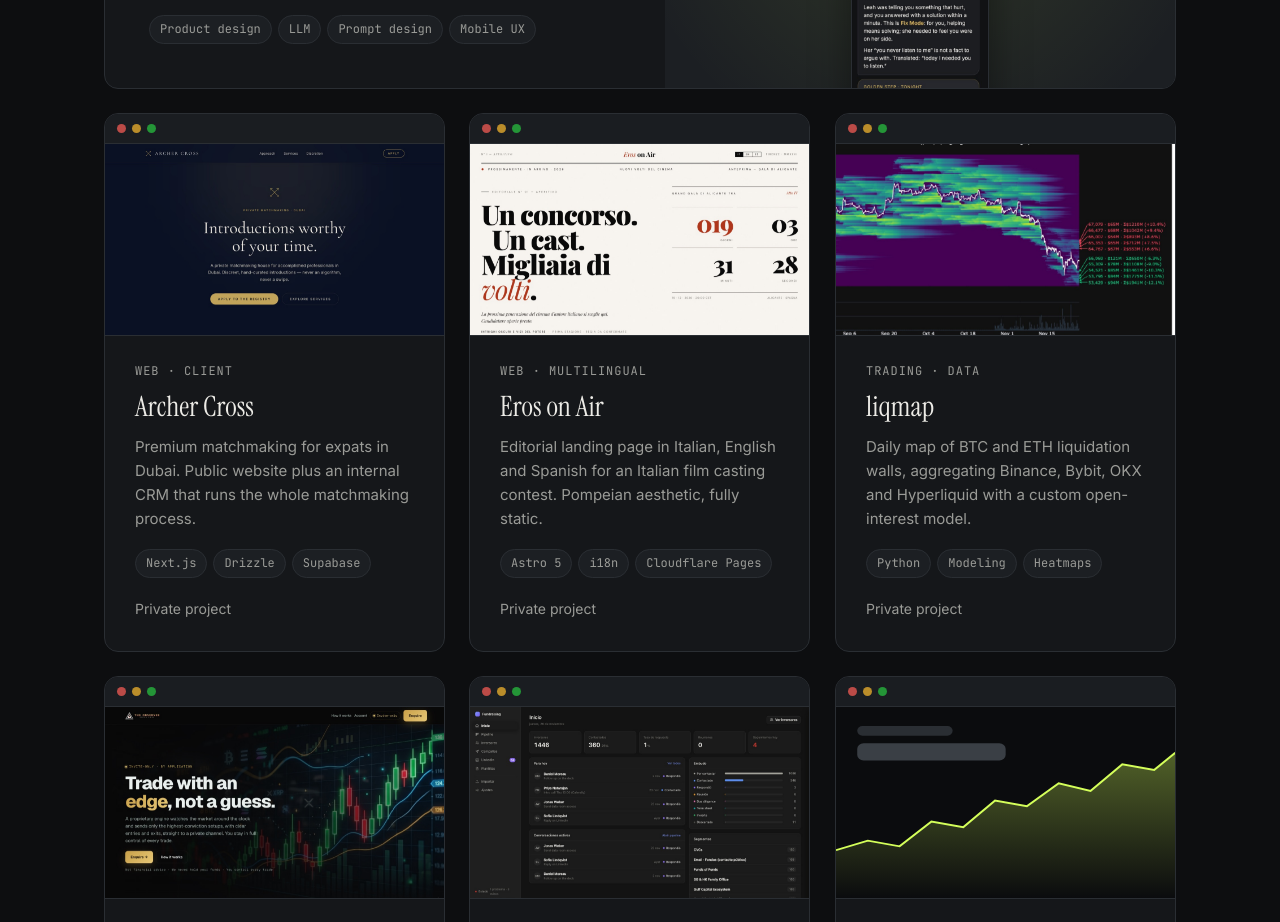
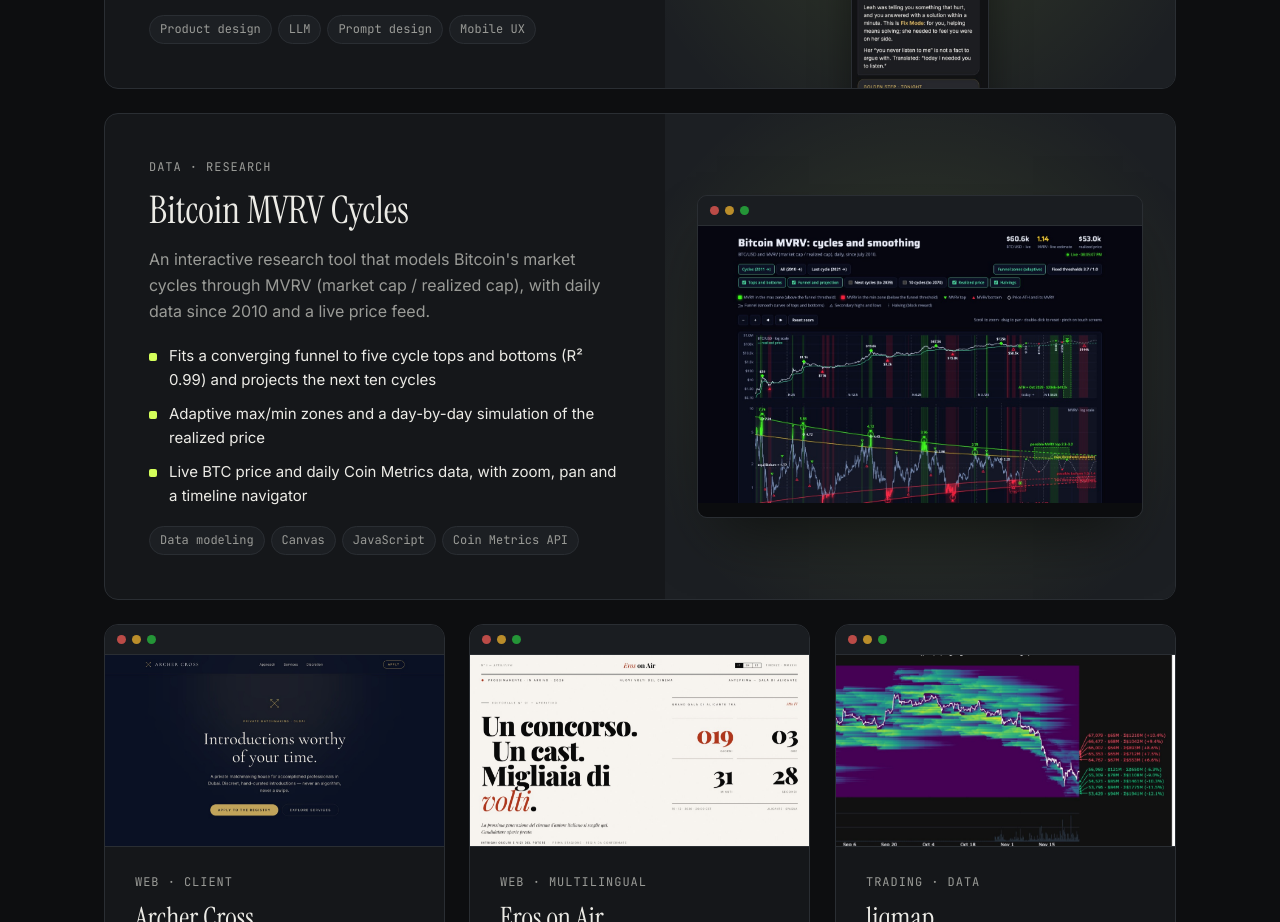
Before and after one commit to cvicportfolio/cvicportfolio.github.io, a plain HTML site: page index.html in a window 1280 px wide. Shown: the part 3198-4120 px from the top of the page. Drawn offline with Linux system fonts and the light colour scheme.

Commit message:
feat: add Bitcoin MVRV Cycles project
Co-Authored-By: Claude Sonnet 5.5 <noreply@anthropic.com>

```diff
--- a/effects.css
+++ b/effects.css
@@ -137,6 +137,10 @@
 .shot-svg svg { width: 100%; height: 100%; display: block; }
 .card-shot { margin: -30px -30px 26px; border-bottom: 1px solid var(--line); }
 .card:hover .shot img { scale: 1.05; }
+.visual-shot { display: flex; align-items: center; padding: 32px; }
+.framed { position: relative; z-index: 1; width: 100%; border: 1px solid var(--line); border-radius: 10px; overflow: hidden; box-shadow: 0 30px 60px -20px rgba(0,0,0,.6); transition: transform .5s cubic-bezier(.2,.8,.2,1); }
+.framed .shot { aspect-ratio: 16 / 10.5; }
+.featured:hover .framed { transform: translateY(-4px) scale(1.01); }
 .shot-wide { grid-column: 1 / -1; border-top: 1px solid var(--line); }
 .shot-wide .shot { aspect-ratio: 16 / 7.5; }
 .shot-wide:hover .shot img { scale: 1.03; }
@@ -147,6 +151,8 @@
   .statement { padding: 90px 0; }
   .marquee span { font-size: 22px; }
   .scroll-cue { display: none; }
+  .visual-shot { padding: 16px; }
+  .featured .visual { min-height: 0; }
 }
 
 @media (prefers-reduced-motion: reduce) {
--- a/index.html
+++ b/index.html
@@ -291,6 +291,25 @@
       </div>
     </article>
 
+    <article class="featured">
+      <div class="body">
+        <span class="kicker">Data · Research</span>
+        <h3>Bitcoin MVRV Cycles</h3>
+        <p>An interactive research tool that models Bitcoin's market cycles through MVRV (market cap / realized cap), with daily data since 2010 and a live price feed.</p>
+        <ul class="points">
+          <li>Fits a converging funnel to five cycle tops and bottoms (R² 0.99) and projects the next ten cycles</li>
+          <li>Adaptive max/min zones and a day-by-day simulation of the realized price</li>
+          <li>Live BTC price and daily Coin Metrics data, with zoom, pan and a timeline navigator</li>
+        </ul>
+        <div class="tags">
+          <span class="tag">Data modeling</span><span class="tag">Canvas</span><span class="tag">JavaScript</span><span class="tag">Coin Metrics API</span>
+        </div>
+      </div>
+      <div class="visual visual-shot">
+        <figure class="framed"><div class="browser" aria-hidden="true"><span></span><span></span><span></span></div><div class="shot"><img src="assets/shot-mvrv.jpg" alt="Bitcoin MVRV Cycles: price and MVRV chart with cycle funnel" loading="lazy"></div></figure>
+      </div>
+    </article>
+
     <div class="grid">
       <article class="card">
         <figure class="card-shot"><div class="browser" aria-hidden="true"><span></span><span></span><span></span></div><div class="shot"><img src="assets/shot-archer-cross.jpg" alt="Archer Cross: public website" loading="lazy"></div></figure>
```
Also changed, not shown: assets/shot-mvrv.jpg (added).
